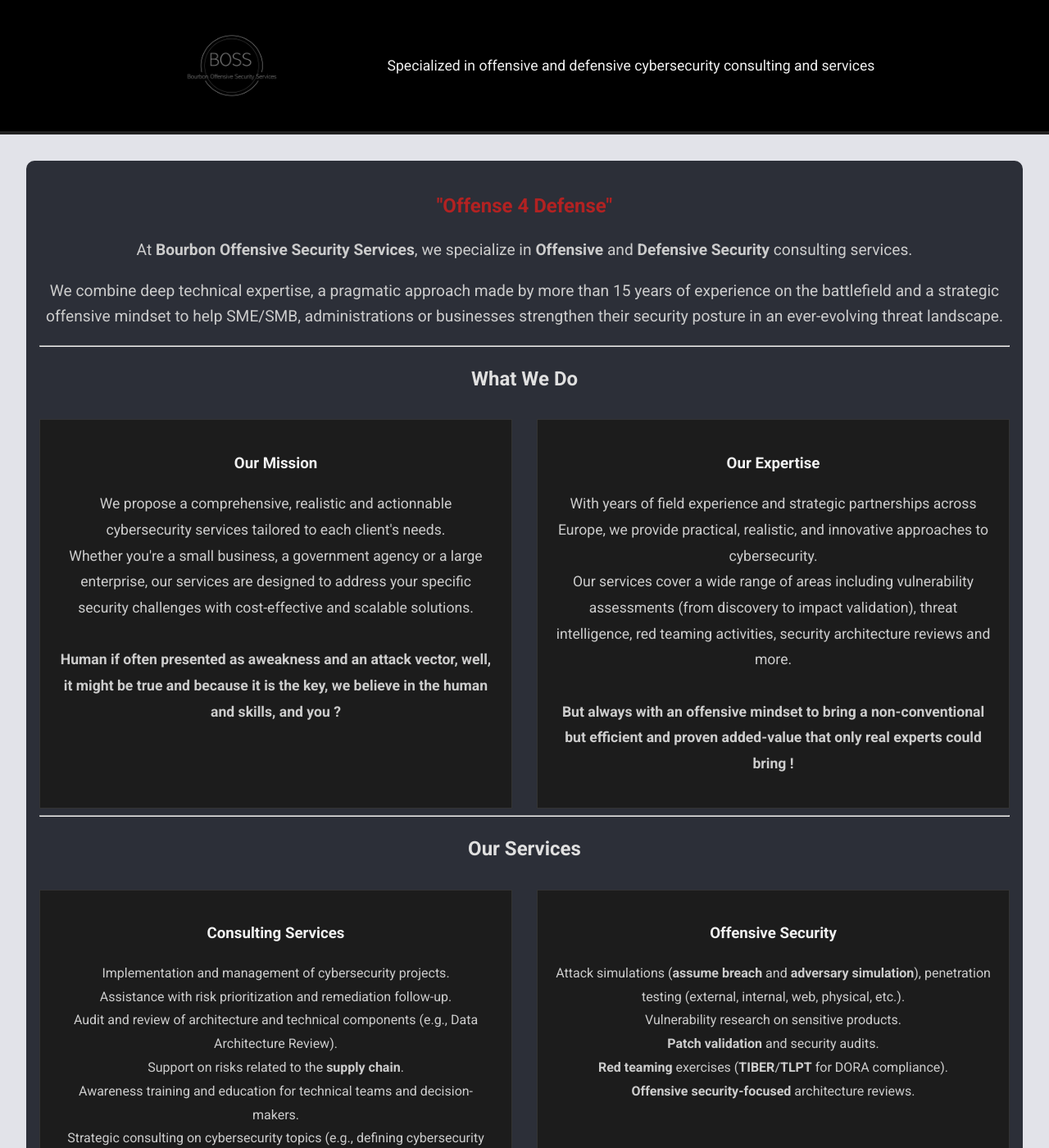
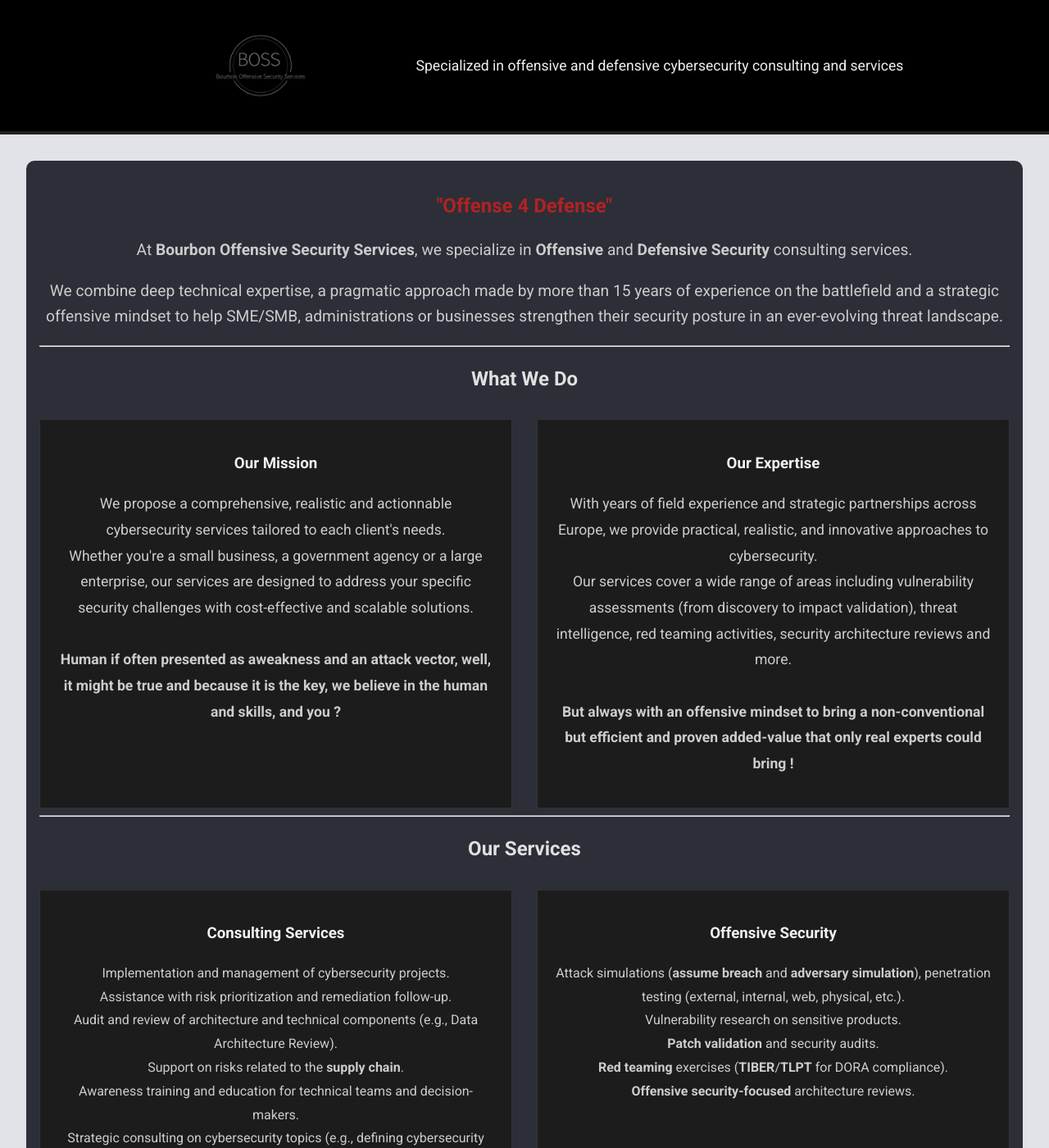
Before and after one commit to kmkz/BOSS.github.io, a Jekyll site: the page built from index.md, in a window 1280 px wide and 1400 px high. Shown: the whole window at 82% size. Built offline with Jekyll 4.4.1, drawn with Linux system fonts in a browser that asks for light colours.

Commit message:
css party

```diff
--- a/_layouts/default.html
+++ b/_layouts/default.html
@@ -123,7 +123,7 @@
   height: 140px;
   object-fit: contain;
   margin-right: 120px;           /* grande marge entre logo et texte */
-  margin-left: -80px;           /* décaler légèrement à gauche si trop centré */
+  margin-left: -10px;           /* décaler légèrement à gauche si trop centré */
 }
 
 .site-title {
```
